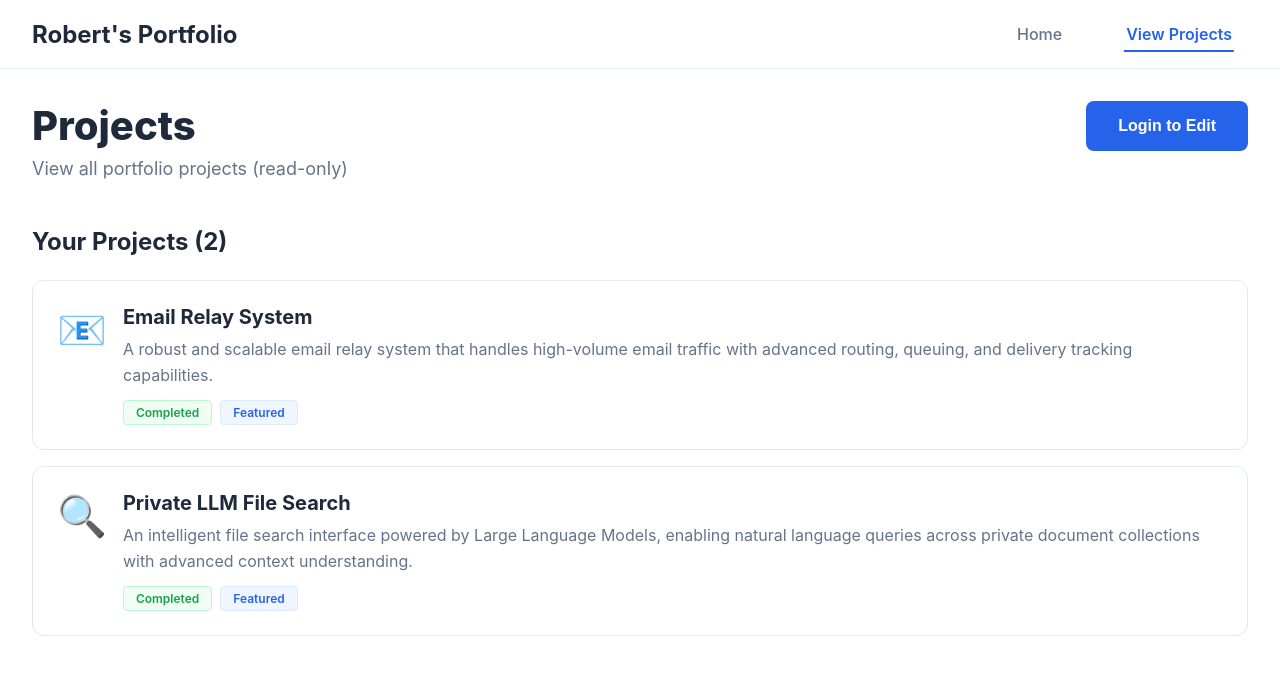
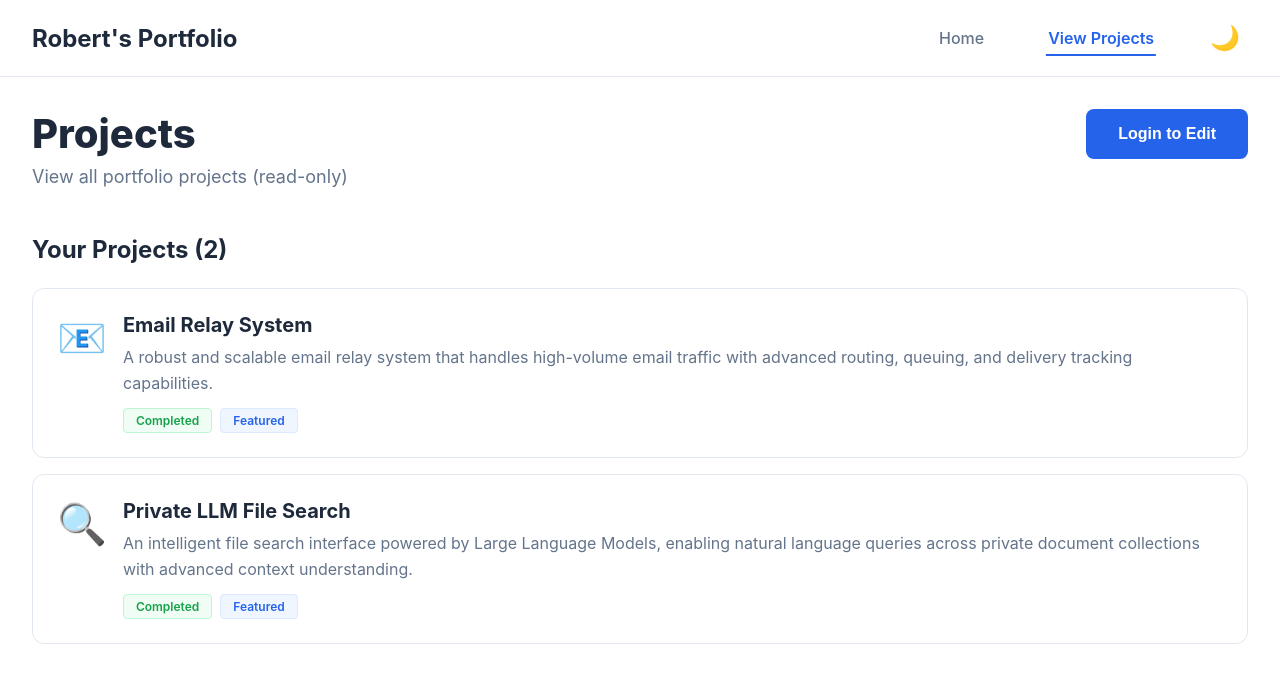
Before and after one commit to RobertgPatch/Robert-portfolio, a React (Vite) app: page /Robert-portfolio/admin in a window 1280 px wide. Shown: the top 682 px of the page. Built offline with nearby package versions, Linux system fonts and the light colour scheme.

Commit message:
Add dark mode toggle feature with ThemeContext
Co-authored-by: RobertgPatch <5817970+RobertgPatch@users.noreply.github.com>

```diff
--- a/src/App.css
+++ b/src/App.css
@@ -9,6 +9,19 @@
   --text-secondary: #64748b;
   --border: #e2e8f0;
   --hover: #2563eb;
+}
+
+[data-theme="dark"] {
+  --primary: #3b82f6;
+  --primary-dark: #60a5fa;
+  --primary-light: #1e3a8a;
+  --background: #0f172a;
+  --background-alt: #1e293b;
+  --card-bg: #1e293b;
+  --text: #f1f5f9;
+  --text-secondary: #94a3b8;
+  --border: #334155;
+  --hover: #60a5fa;
 }
 
 * {
--- a/src/App.jsx
+++ b/src/App.jsx
@@ -2,6 +2,7 @@ import { BrowserRouter as Router, Routes, Route } from 'react-router-dom'
 import './App.css'
 import { ProjectsProvider } from './context/ProjectsContext'
 import { AuthProvider } from './context/AuthContext'
+import { ThemeProvider } from './context/ThemeContext'
 import Home from './pages/Home'
 import ProjectDetail from './pages/ProjectDetail'
 import Admin from './pages/Admin'
@@ -11,6 +12,7 @@ import ProtectedRoute from './components/ProtectedRoute'
 
 function App() {
   return (
+    <ThemeProvider>
       <AuthProvider>
         <ProjectsProvider>
           <Router basename="/Robert-portfolio">
@@ -28,6 +30,7 @@ function App() {
           </Router>
         </ProjectsProvider>
       </AuthProvider>
+    </ThemeProvider>
   )
 }
 
--- a/src/components/Navigation.css
+++ b/src/components/Navigation.css
@@ -35,6 +35,28 @@
   display: flex;
   gap: 2rem;
   align-items: center;
+}
+
+.theme-toggle {
+  background: none;
+  border: none;
+  font-size: 1.5rem;
+  cursor: pointer;
+  padding: 0.5rem;
+  border-radius: 0.5rem;
+  transition: transform 0.3s, background-color 0.3s;
+  display: flex;
+  align-items: center;
+  justify-content: center;
+}
+
+.theme-toggle:hover {
+  transform: scale(1.1);
+  background-color: var(--background-alt);
+}
+
+.theme-toggle:active {
+  transform: scale(0.95);
 }
 
 .nav-link {
--- a/src/components/Navigation.jsx
+++ b/src/components/Navigation.jsx
@@ -1,10 +1,12 @@
 import { Link, useLocation } from 'react-router-dom'
 import { useAuth } from '../context/AuthContext'
+import { useTheme } from '../context/ThemeContext'
 import './Navigation.css'
 
 function Navigation() {
   const location = useLocation()
   const { isAuthenticated } = useAuth()
+  const { isDarkMode, toggleTheme } = useTheme()
 
   return (
     <nav className="navigation">
@@ -25,6 +27,14 @@ function Navigation() {
           >
             {isAuthenticated ? 'Manage Projects' : 'View Projects'}
           </Link>
+          <button
+            className="theme-toggle"
+            onClick={toggleTheme}
+            aria-label="Toggle theme"
+            title={isDarkMode ? 'Switch to light mode' : 'Switch to dark mode'}
+          >
+            {isDarkMode ? '☀️' : '🌙'}
+          </button>
         </div>
       </div>
     </nav>
--- /dev/null
+++ b/src/context/ThemeContext.jsx
@@ -0,0 +1,41 @@
+import { createContext, useState, useContext, useEffect } from 'react'
+
+const ThemeContext = createContext()
+
+// eslint-disable-next-line react-refresh/only-export-components
+export const useTheme = () => {
+  const context = useContext(ThemeContext)
+  if (!context) {
+    throw new Error('useTheme must be used within a ThemeProvider')
+  }
+  return context
+}
+
+export const ThemeProvider = ({ children }) => {
+  const [isDarkMode, setIsDarkMode] = useState(() => {
+    // Initialize state from localStorage, default to light mode
+    const savedTheme = localStorage.getItem('portfolio-theme')
+    return savedTheme === 'dark'
+  })
+
+  useEffect(() => {
+    // Apply theme to document root
+    if (isDarkMode) {
+      document.documentElement.setAttribute('data-theme', 'dark')
+    } else {
+      document.documentElement.removeAttribute('data-theme')
+    }
+    // Save to localStorage
+    localStorage.setItem('portfolio-theme', isDarkMode ? 'dark' : 'light')
+  }, [isDarkMode])
+
+  const toggleTheme = () => {
+    setIsDarkMode(prev => !prev)
+  }
+
+  return (
+    <ThemeContext.Provider value={{ isDarkMode, toggleTheme }}>
+      {children}
+    </ThemeContext.Provider>
+  )
+}
--- a/src/index.css
+++ b/src/index.css
@@ -11,9 +11,10 @@ body {
     sans-serif;
   -webkit-font-smoothing: antialiased;
   -moz-osx-font-smoothing: grayscale;
-  background-color: #f8fafc;
-  color: #1e293b;
+  background-color: var(--background-alt);
+  color: var(--text);
   min-height: 100vh;
+  transition: background-color 0.3s ease, color 0.3s ease;
 }
 
 #root {
```
Lines whose indentation alone changed are shown as unchanged.
